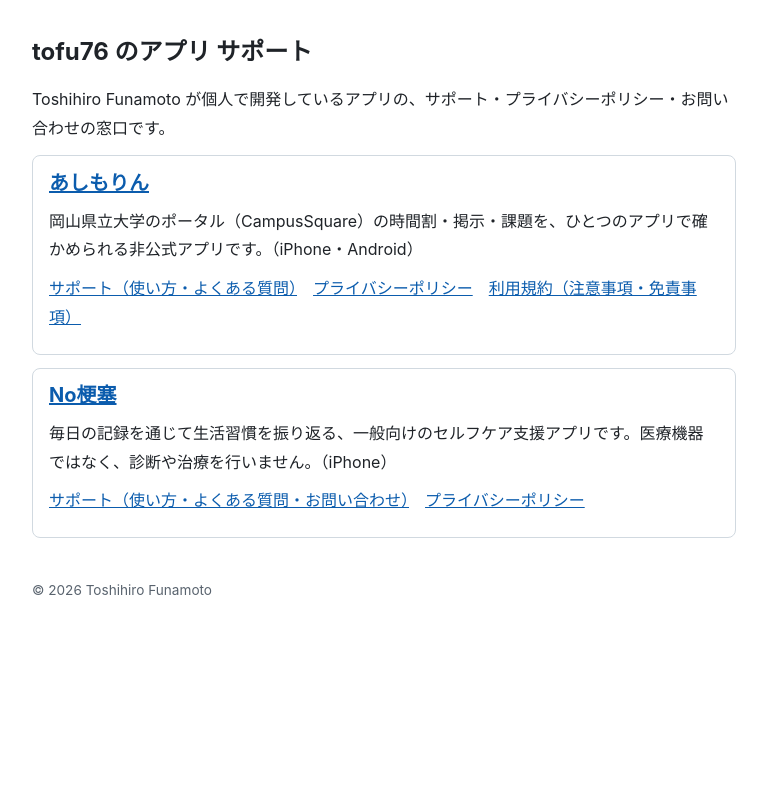
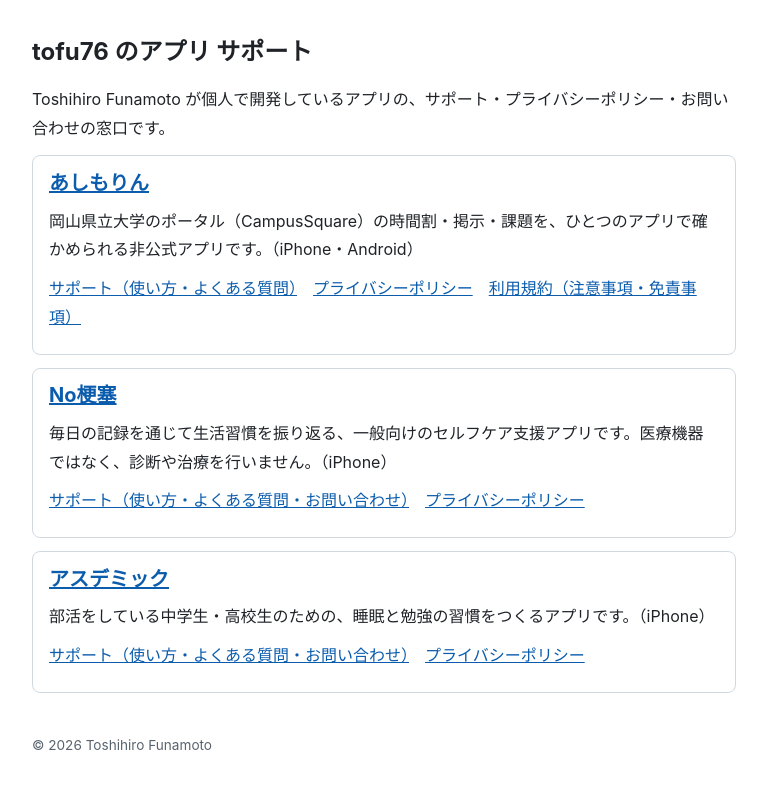
Before and after one commit to tofu76/app-support, a Jekyll site: the page built from index.md, in a window 1280 px wide. Shown: the top 789 px of the page, without its empty margins (256-1023 px from the left). Built offline with Jekyll 4.4.1, drawn with Linux system fonts in a browser that asks for light colours; part of the change alters nothing that is shown.

Commit message:
アスデミックのサポートページ・プライバシーポリシーとお問い合わせのフォームを足す
Co-Authored-By: Claude Opus 5.5 <noreply@anthropic.com>

```diff
--- a/_data/apps.yml
+++ b/_data/apps.yml
@@ -26,3 +26,14 @@
       title: サポート（使い方・よくある質問・お問い合わせ）
     - path: privacy.html
       title: プライバシーポリシー
+
+- id: asudemic
+  name: アスデミック
+  summary: 部活をしている中学生・高校生のための、睡眠と勉強の習慣をつくるアプリです。
+  platforms: iPhone
+  form: feedback-asudemic.yml
+  pages:
+    - path: support.html
+      title: サポート（使い方・よくある質問・お問い合わせ）
+    - path: privacy.html
+      title: プライバシーポリシー
--- /dev/null
+++ b/asudemic/index.md
@@ -0,0 +1,7 @@
+---
+app: asudemic
+title: トップ
+permalink: /asudemic/
+---
+
+{% include app_index.html %}
--- /dev/null
+++ b/asudemic/privacy.md
@@ -0,0 +1,116 @@
+---
+app: asudemic
+title: プライバシーポリシー
+permalink: /asudemic/privacy.html
+---
+
+# アスデミック プライバシーポリシー
+
+Toshihiro Funamoto（個人。以下「運営者」といいます）は、iPhone 向けアプリ「アスデミック」（以下「本アプリ」といいます）で扱う情報について、次のとおり方針を定めます。
+
+要点は次のとおりです。
+
+- 本アプリに記録した内容（目標・時間割・部活の予定・勉強や睡眠の記録・テストの点数など）は、お使いの iPhone の中だけに保存します。アカウントは作らず、運営者のサーバーにも送りません。運営者はそれらを受け取りません。
+- 本アプリは、インターネットに通信しません。広告・解析・クラッシュの報告・トラッキングの仕組みも使いません。
+- 端末の外に出るのは、利用者が使うことを選んだ次の場合だけです。友だちとの共有（近くの端末に時間割・部活の予定を直接送る）、ご意見・お問い合わせ（GitHub の Issue。送った内容は公開されます）。
+
+## 1. はじめに
+
+本アプリは、部活をしている中学生・高校生が、睡眠と勉強の習慣をつくるためのアプリです。医療機器ではなく、病気の診断・治療・予防を行うものではありません。
+
+本ポリシーは、本アプリが扱う情報と、その取り扱いを説明します。本アプリは日本国内の利用者を対象としており、個人情報の保護に関する法律（個人情報保護法）を守って取り扱います。
+
+## 2. 扱う情報と使い道
+
+本アプリが扱う情報は、次のとおりです。いずれも利用者の iPhone の中に保存し、本アプリの機能を提供するためだけに使います。
+
+| 情報 | 使い道 | 保存先 |
+| --- | --- | --- |
+| 目標（起きる時刻、睡眠の長さ、勉強の時間） | 今日の予定の表示、達成の判定 | iPhone の中 |
+| 時間割（授業の時刻、曜日と時限ごとの科目）、学校のない日 | 1 日の予定づくり | iPhone の中 |
+| 部活の予定（練習の時間、土日のパターン、日ごとの予定） | 1 日の予定づくり | iPhone の中 |
+| 1 日の予定（平日・土日の予定のひな形）、科目 | 今日の予定の表示、勉強の記録 | iPhone の中 |
+| 勉強の配分と記録（科目・種類・時間）、睡眠の記録 | 記録中の画面、振り返り、達成カレンダー | iPhone の中 |
+| テストの点数 | テスト結果の画面 | iPhone の中 |
+| 所属（学校名・中学校か高校か・学年・クラス・部活） | 共有の相手が同じクラス・部活かを確かめるため | iPhone の中 |
+| 設定 | 本アプリの動作の設定 | iPhone の中 |
+
+### 2.1 Apple ヘルスケア（HealthKit）
+
+- 読み取るもの: 睡眠の記録だけです。利用者が iPhone の画面で許可したときに限ります。
+- 書き込むもの: ありません。本アプリはヘルスケアに書き込みません。
+- 読み取った値は、本アプリの睡眠の記録として iPhone の中に保存し、睡眠の目標の達成を確かめるためだけに使います。広告やマーケティングには使わず、第三者に提供せず、運営者のサーバーや iCloud の保存領域（iCloud Drive など）にも送りません。友だちとの共有でも送りません。なお、iPhone のバックアップ（iCloud バックアップなど）には、本アプリの保存領域ごと含まれることがあります（5 を参照）。
+- 許可は、iPhone の「ヘルスケア」アプリのプライバシー設定でいつでも変えられます。許可しなくても、睡眠は手で入力できます。
+
+### 2.2 カメラと写真
+
+- 時間割を撮るとき（または写真を選ぶとき）と、友だちが見せた共有の QR コードを読むときだけ使います。
+- 時間割の文字の読み取りは、iPhone の中（Apple の Vision）で行います。写真は送信しません。撮った写真・選んだ写真は、読み取りのあとに消し、読み取った科目名などだけを保存します。
+- 写真は、選んだ 1 枚ずつだけを読みます。写真ライブラリ全体へのアクセスは求めません。
+
+### 2.3 Face ID・Touch ID（テスト結果のロック）
+
+- テスト結果の画面を開くときに、本人かどうかを iPhone の仕組みで確かめます。本アプリが受け取るのは「確かめられたかどうか」だけで、顔や指紋のデータは扱いません。
+
+## 3. 端末の外へ送る情報（友だちとの共有）
+
+時間割と部活の予定は、「友だちと共有」で、近くにいる友だちの端末に直接送れます。インターネットや運営者のサーバーは通りません。使わなければ何も送りません。
+
+- しくみ: 送る側の画面に出る QR コードを、受け取る側がカメラで読みます。そのあと Bluetooth で、暗号化して直接送ります。QR コードは 3 分だけ使えます。本アプリが画面に出ているときだけ動きます。
+- 送るもの:
+  - 時間割: 授業の時刻と、曜日・時限ごとの科目名
+  - 部活の予定: 平日の練習時間、土日のパターン（記号・時間・メモ）、送る人が選んだ月の日ごとの予定
+- 送らないもの: 名前、勉強・睡眠の記録、テストの点数、目標、撮った写真、所属の中身。
+- 相手の確かめかた: QR コードには、学校名・学年・クラス（部活の予定では部活名）から作った短い照合のための値が入ります。受け取る側の所属と一致したときだけ受け取れます。この値は取り違えを防ぐためのもので、所属の文字そのものは入れません。ただし、学校名などの候補を当てはめていくと、所属を推測できることがあります。QR コードは、共有したい相手にだけ見せてください。
+- QR コードには、名前や記録は入りません。
+
+### 3.1 ご意見・お問い合わせ（GitHub）
+
+- ご意見・お問い合わせを GitHub の Issue で送ると、Issue に書いた内容（本文、種類、端末の情報、利用者の GitHub のユーザー名、送った日時）が、GitHub（米国の GitHub, Inc.）に保管され、公開されます。運営者のサーバーは通りません。
+- GitHub での取り扱いは、[GitHub のプライバシーに関する声明](https://docs.github.com/ja/site-policy/privacy-policies/github-general-privacy-statement) をご覧ください。
+- 送った Issue を消したいときは、ご自身で Issue を編集・削除するか、下の「お問い合わせ」からご連絡ください。
+
+## 4. 第三者への提供
+
+- 運営者は、本アプリを通じて利用者の記録を受け取っていません。運営者が受け取るのは、利用者がご意見・お問い合わせとして Issue に書いた内容（GitHub のユーザー名、本文、任意で付けた端末の情報）だけで、これをお返事と改善のほかに使ったり、第三者に提供したりすることはありません。
+- 本アプリは、広告、アクセス解析、クラッシュの収集などの外部の SDK を組み込んでおらず、利用者の追跡（トラッキング）も行いません。
+- 法令に基づく場合を除き、運営者が利用者の同意なく個人情報を第三者に提供することはありません。
+
+## 5. 保存期間と削除
+
+- 記録と設定は、本アプリを削除するまで iPhone の中に保存します。
+- 本アプリの保存領域は、iPhone のバックアップ（iCloud バックアップなど）に含まれることがあります。バックアップは Apple の仕組みで、運営者は内容を見られません。
+- 個々の記録は、本アプリの画面から直したり消したりできます。
+- すべてを消すには、iPhone のホーム画面から本アプリを削除してください。端末内の記録と設定がすべて消え、元に戻せません。
+- 受け取った時間割・部活の予定も、受け取った人の端末の中に保存されます。消すには、受け取った人が自分の端末で消します。
+- ヘルスケア・カメラ・Bluetooth の許可は、iPhone の「設定」で取り消せます。
+
+運営者は利用者の記録を保有していないため、開示・訂正・削除などのご請求の対象となる情報は、ご意見として GitHub の Issue に書かれた内容だけです。そのご請求は、下の「お問い合わせ」にお寄せください。
+
+## 6. お子さまの利用
+
+本アプリは中学生・高校生を主な対象としています。運営者は、本アプリを通じて利用者の記録や個人情報を受け取らず、お子さまの個人情報を意図して取得しません。13 歳未満の方がお問い合わせ（GitHub）を使うときは、保護者の方にお願いしてください。
+
+## 7. 安全管理
+
+- 記録は本アプリ専用の保存領域に置き、iPhone の機能（パスコード、Face ID・Touch ID、端末の暗号化）で守られます。
+- 友だちとの共有は、使い捨ての鍵で暗号化して送ります。鍵は保存しません。
+- iPhone に画面ロックを設定し、他の人に見られないようにしてください。
+
+## 8. ポリシーの変更
+
+内容を変えるときは、本ページを更新し、制定日・改定日を書き換えます。利用者に大きく影響する変更は、本アプリの中またはアプリの説明でお知らせします。
+
+## 9. お問い合わせ
+
+本ポリシーについてのお問い合わせは、次へお寄せください。
+
+- 運営者: Toshihiro Funamoto（個人）
+- 所在地・連絡先: 公開していません。ご請求があれば遅滞なく開示します。
+- お問い合わせ先: GitHub の Issue（<https://github.com/tofu76/app-support/issues/new?template=feedback-asudemic.yml>）。送った内容は公開され、GitHub のアカウントが要ります。名前・学校名・記録の内容は書かないでください。送られた Issue は <https://github.com/tofu76/app-support/issues?q=label%3Aasudemic> で見られます。
+- 受付: 土曜・日曜に確認してお返事します（平日はお返事できません）。
+- 公開の場に書けない内容は、まず Issue に「開示のご請求です」とだけ書いてお知らせください。連絡の方法をお返事でご案内します。
+
+## 10. 制定日
+
+- 制定日: 2026年10月23日
--- /dev/null
+++ b/asudemic/support.md
@@ -0,0 +1,68 @@
+---
+app: asudemic
+title: サポート
+permalink: /asudemic/support.html
+---
+
+# アスデミック サポート
+
+アスデミックの使い方、よくある質問、お問い合わせ先です。
+
+アスデミックは、部活をしている中学生・高校生のための、睡眠と勉強の習慣をつくるアプリです。医療機器ではなく、病気の診断や治療は行いません。
+
+## よくある質問
+
+### はじめに何をすればいいですか
+
+はじめて開くと「はじめの設定」が出ます。目標（起きる時刻、睡眠の長さ、勉強の時間）、時間割、部活の予定、1 日の予定の 4 つを順に入れると、毎日の予定ができます。どれもあとから直せます。
+
+### 時間割を写真から読み取るには
+
+時間割の画面で、紙や板書の時間割を撮るか、写真を選びます。文字の読み取りは iPhone の中で行い、写真は送りません。読み取ったあと、科目名を確かめて直してから保存してください。
+
+### 睡眠をヘルスケアから取り込むには
+
+アプリがヘルスケアの読み取りの許可を求めたときに、睡眠の読み取りを許可します。取り込めないときは、iPhone の「ヘルスケア」アプリで、右上の自分のアイコン › 「プライバシー」の「App」 › アスデミック を開き、睡眠の読み取りが許可されているか確かめてください。許可しなくても、睡眠は手で入力できます。
+
+### 友だちと時間割・部活の予定を共有するには
+
+- 先に 設定 › 所属 で、学校名・学年・クラス・部活を登録します。同じクラス（部活の予定では同じ部活）の人どうしだけで共有できます。
+- 送る人: 時間割の画面の「友だちと共有」（部活の予定は「部活の仲間と共有」）から QR コードを出します。QR コードは 3 分だけ使えます。
+- 受け取る人: 同じカードの「受け取る」から、カメラで QR コードを読みます。Bluetooth で直接届きます。
+- 近く（同じ教室くらい）で、両方ともアプリを画面に出したままにしてください。インターネットは使いません。
+- 送るのは時間割・部活の予定だけです。名前や勉強・睡眠の記録、テストの点数は送りません。
+
+### テスト結果を開くときに Face ID を求められる
+
+テスト結果は、ほかの人に見られないよう、Face ID・Touch ID（またはパスコード）で確かめてから開きます。iPhone に画面ロックを設定していないときは、そのまま開きます。
+
+### データを消したい・引き継ぎたい
+
+- 記録と設定は、お使いの iPhone の中にだけ保存されます（運営者のサーバーにはありません）。
+- 個々の記録は、アプリの画面から直したり消したりできます。
+- すべて消すには、ホーム画面からアプリを削除します。端末内の記録と設定が消え、元に戻せません。
+- 機種変更では、iPhone のバックアップから復元すると、記録も戻ることがあります。
+- くわしくは、[プライバシーポリシー](privacy.html) をご覧ください。
+
+### カメラ・Bluetooth・ヘルスケアの許可を変えたい
+
+iPhone の「設定」› アスデミック で変えられます（ヘルスケアは「ヘルスケア」アプリから）。
+
+## お問い合わせ
+
+不具合やご要望は、GitHub の Issue で受け付けています。
+
+- お問い合わせ先（入力フォーム）: <https://github.com/tofu76/app-support/issues/new?template=feedback-asudemic.yml>
+- 送られた Issue の一覧: <https://github.com/tofu76/app-support/issues?q=label%3Aasudemic>
+- 運営者: Toshihiro Funamoto（個人）
+- 受付: 土曜・日曜に確認してお返事します（平日はお返事できません）。
+
+ご注意ください。
+
+- 送った内容は公開され、誰でも読めます。送るには GitHub のアカウントが要ります（GitHub は 13 歳以上が使えます。13 歳未満の方は、保護者の方にお願いしてください）。
+- 名前・学校名・クラス・連絡先、勉強や睡眠の記録、テストの点数は書かないでください。
+- 内容は GitHub（米国の GitHub, Inc.）が保管します。くわしくは [プライバシーポリシー](privacy.html) をご覧ください。
+
+## 関連
+
+- [プライバシーポリシー](privacy.html)
```
Also changed, not shown: .github/ISSUE_TEMPLATE/config.yml, .github/ISSUE_TEMPLATE/feedback-asudemic.yml (added), README.md.
